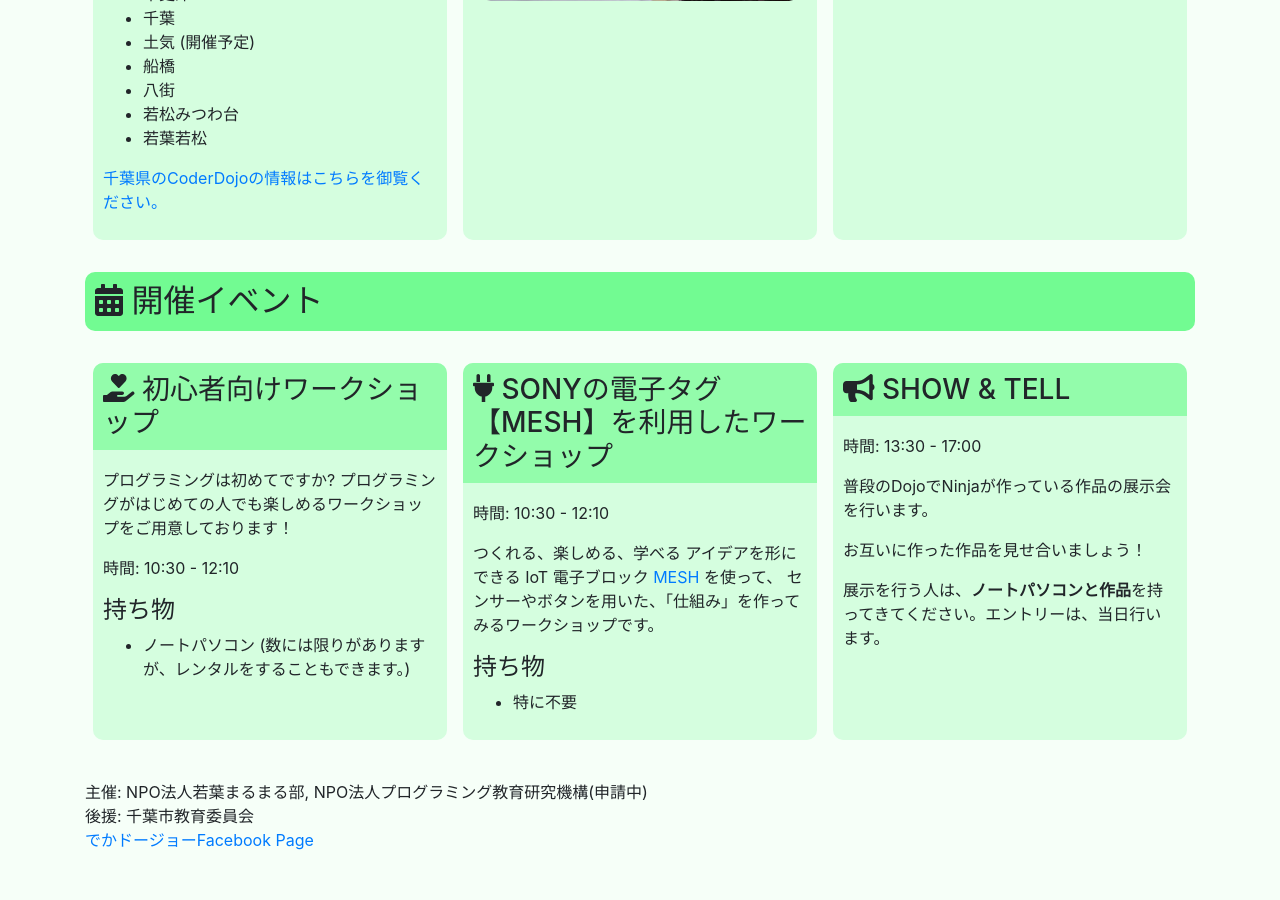
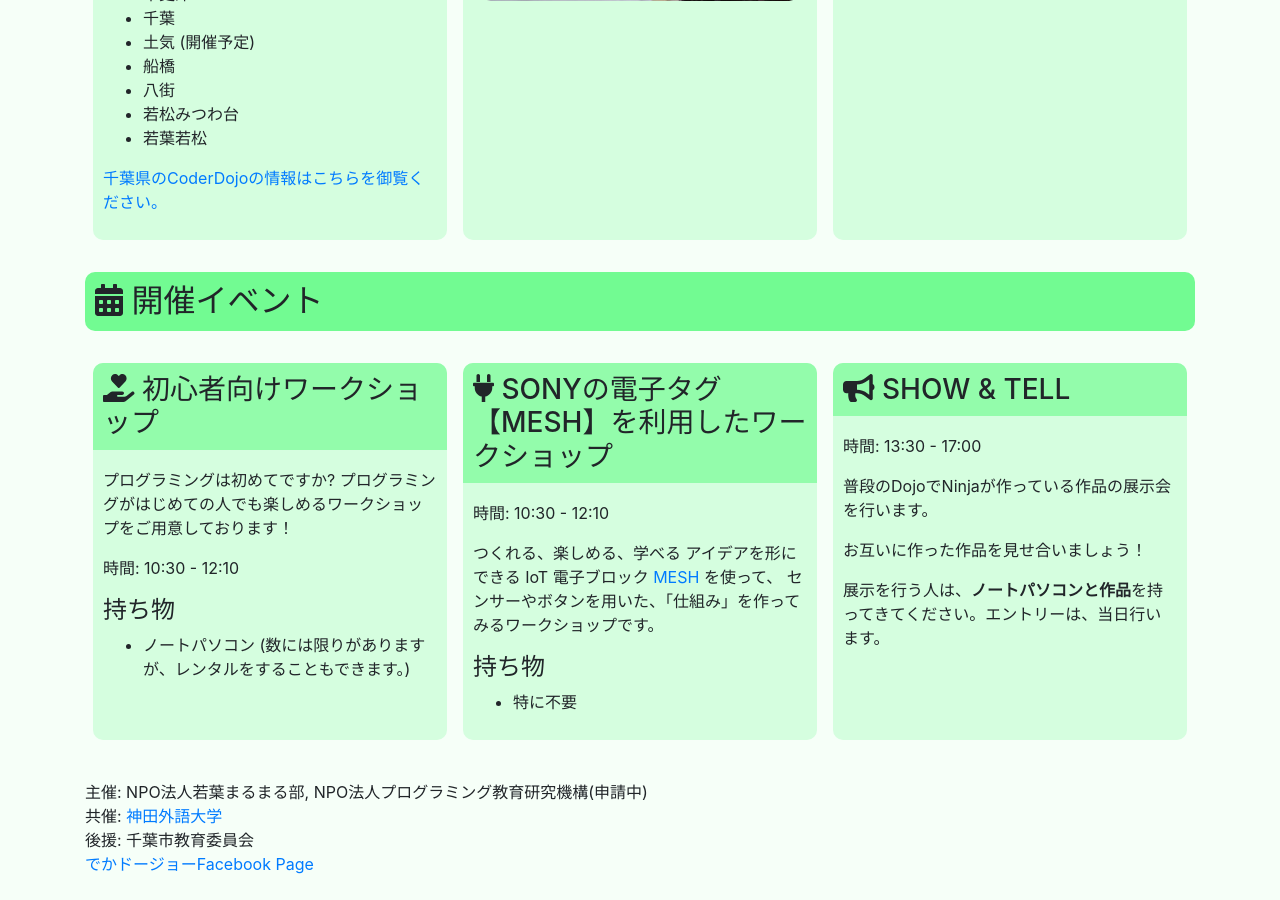
Before and after one commit to coderdojo-chiba-pref/coderdojo-chiba-pref.github.io, a Jekyll site: the page decadojo2018-9.html, which Jekyll copies as it is, in a window 1280 px wide and 900 px high, scrolled down 804 px. Built offline with Jekyll 4.4.1, drawn with Linux system fonts in a browser that asks for light colours; nearby versions of some CDN libraries; before the commit the page ends 1680 px from its top, so only the background shows below that.

Commit message:
Add 共催 to decadojo page

```diff
--- a/decadojo2018-9.html
+++ b/decadojo2018-9.html
@@ -158,6 +158,7 @@
 <footer class="bg-footer p-2 mt-4">
     <div class="container">
         <p class="m-0">主催: NPO法人若葉まるまる部, NPO法人プログラミング教育研究機構(申請中)</p>
+        <p class="m-0">共催: <a href="https://www.kandagaigo.ac.jp/kuis/">神田外語大学</a></p>
         <p class="m-0">後援: 千葉市教育委員会</p>
         <a class="m-0"><a href="https://www.facebook.com/DecaDojo/" target="_blank">でかドージョーFacebook Page</a></p>
     </div>
```
